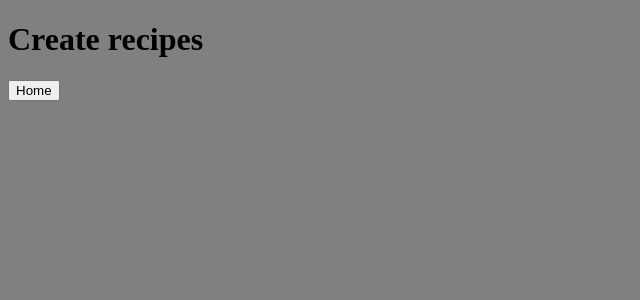
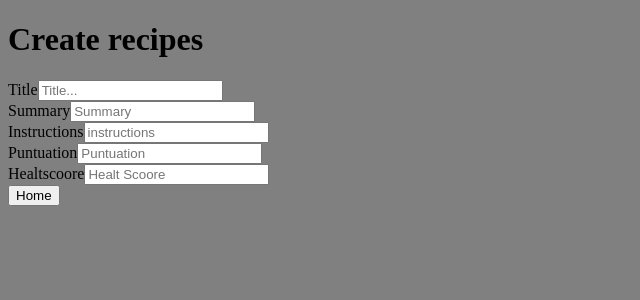
Before and after one commit to Eugenioqur/Food_project, a React (Create React App) app in the folder client/: page /create in a window 1280 px wide. Shown: the top 300 px of the page, without its empty margins (0-640 px from the left). Built offline with nearby package versions, Linux system fonts and the light colour scheme.

Commit message:
Finish back, searchbar,sortfiltes

```diff
--- a/client/src/components/Create.jsx
+++ b/client/src/components/Create.jsx
@@ -8,15 +8,44 @@ export default function Create(){
     const [input,setInput] = useState({
         title:'',
         summary:'',
-        spooncacularScore:0,
-        healtscore:0,
+        spooncacularScore:'',
+        healtscore:'',
         analyzedInstructions:'',
 
     })
 
+    function handleChange(e){
+
+        setInput({
+            ...input,
+            [e.target.name]: e.target.value
+        })
+    }
+
     return(
         <div>
             <h1>Create recipes</h1>
+            <div>
+                <label>Title</label>
+                <input type="text" value={input.title} name='title' placeholder='Title...' onChange={(e)=>handleChange(e)}/>
+            </div>
+            <div>
+                <label>Summary</label>
+                <input type="text" value={input.summary} name='summary' placeholder='Summary' onChange={(e)=>handleChange(e)}/>
+            </div>
+            <div>
+                <label>Instructions</label>
+                <input type="text" value={input.analyzedInstructions} name='analyzedInstructions'placeholder='instructions' onChange={(e)=>handleChange(e)}/>
+            </div>
+            <div>
+                <label>Puntuation</label>
+                <input type="text" value={input.spooncacularScore} name='spooncacularScore' placeholder='Puntuation' onChange={(e)=>handleChange(e)}/>
+            </div>
+            <div>
+                <label>Healtscoore</label>
+                <input type="text" value={input.healtscore} name='healtscore' placeholder='Healt Scoore' onChange={(e)=>handleChange(e)}/>
+            </div>
+
             <Link to='/home'><button>Home</button></Link>
         </div>
     )
--- a/client/src/components/NavBar.jsx
+++ b/client/src/components/NavBar.jsx
@@ -1,5 +1,6 @@
 import React from "react";
 import { Link } from "react-router-dom";
+import SearchBar from "./SearchBar";
 
 export default function NavBar(){
 
@@ -8,6 +9,7 @@ export default function NavBar(){
     return(
         <div>
             <Link to='/create'><button>Create</button></Link>
+            <SearchBar/>
         </div>
     )
 }
--- /dev/null
+++ b/client/src/components/SearchBar.jsx
@@ -0,0 +1,32 @@
+import React from "react";
+import {useState} from 'react'
+import {useDispatch} from 'react-redux'
+
+import { getRecipeSearch } from "../redux/actions";
+
+export default function SearchBar(){
+const dispatch = useDispatch()
+const[search,setSearch] =useState({search:''})
+
+function handleChange(e){
+    e.preventDefault();
+    setSearch({
+        ...search,
+        search: e.target.value
+    })
+}
+
+function handleSubmit(e){
+    e.preventDefault()
+    dispatch(getRecipeSearch(search.search))
+    setSearch({search:''})
+}
+
+
+    return(
+        <div>
+            <input type="text"  placeholder="Search..." value={search.search} onChange={(e)=>handleChange(e)}/>
+            <button type="submit" onClick={(e)=>handleSubmit(e)}>Search</button>
+        </div>
+        )
+}
--- a/client/src/redux/actions/index.js
+++ b/client/src/redux/actions/index.js
@@ -1,4 +1,4 @@
-import { FILTER_BY_PUNTUATION, FILTER_BY_TITLE, GET_ALL_RECIPES, GET_RECIPE } from "../constant";
+import { FILTER_BY_PUNTUATION, FILTER_BY_TITLE, GET_ALL_RECIPES, GET_RECIPE, GET_SEARCH_RECIPE } from "../constant";
 import axios from 'axios'
 
 export function getAllRecipes() {
@@ -34,3 +34,18 @@ export function filterByPuntuation(payload){
         payload
     })
 }
+
+export function getRecipeSearch(search){
+    return async function(dispatch){
+        try{
+            var json = await axios.get('http://localhost:3001/recipes?name='+search)
+            return dispatch({
+                type:GET_SEARCH_RECIPE,
+                payload:json.data
+            })
+        } catch(error){
+            console.log(error)
+        }
+    }
+
+}
--- a/client/src/redux/constant/index.js
+++ b/client/src/redux/constant/index.js
@@ -2,3 +2,4 @@ export const GET_ALL_RECIPES = "GET_ALL_RECIPES"
 export const GET_RECIPE = 'GET_RECIPE'
 export const FILTER_BY_TITLE = 'FILTER_BY_TITLE'
 export const FILTER_BY_PUNTUATION = 'FILTER_BY_PUNTUATION'
+export const GET_SEARCH_RECIPE = 'GET_SEARCH_RECIPE'
--- a/client/src/redux/reducer/index.js
+++ b/client/src/redux/reducer/index.js
@@ -1,4 +1,4 @@
-import { FILTER_BY_PUNTUATION, FILTER_BY_TITLE, GET_ALL_RECIPES, GET_RECIPE } from "../constant";
+import { FILTER_BY_PUNTUATION, FILTER_BY_TITLE, GET_ALL_RECIPES, GET_RECIPE, GET_SEARCH_RECIPE } from "../constant";
 
 const initialState={
     recipes:[],
@@ -63,6 +63,11 @@ const rootReducer= (state=initialState,action)=>{
                 ...state,
                 recipes: sortedArrPuntuation
             }
+        case GET_SEARCH_RECIPE:
+            return{
+                ...state,
+                recipes: action.payload
+            }
         default:
             return state
     }
```
Also changed, not shown: 2 other files (tests, documents, lock files or other folders).
